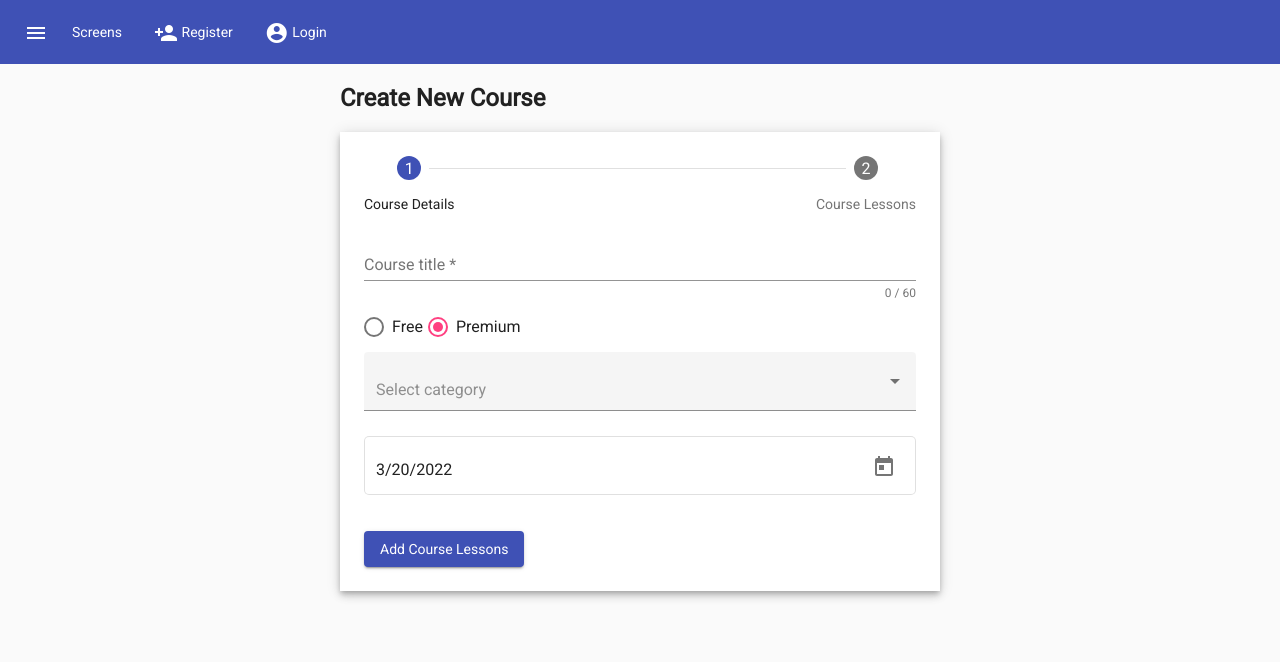
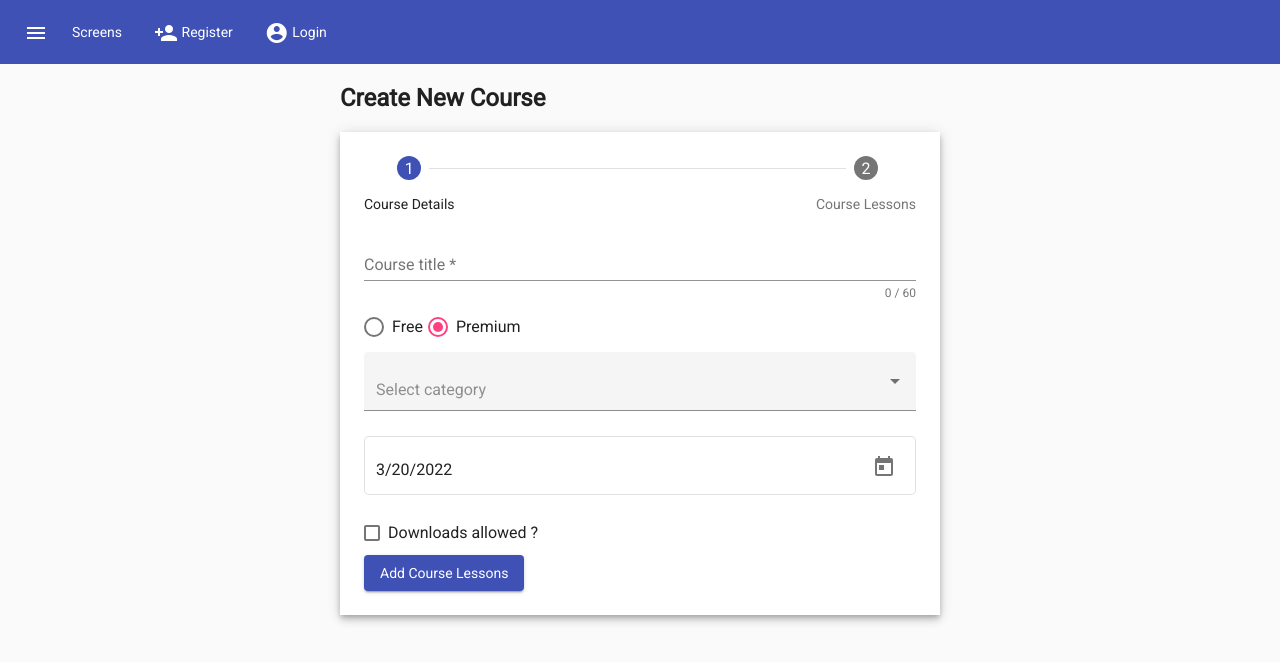
Before and after one commit to Samuel-Brr/Angular-Material-In-Depth, an Angular app: page /add-new-course in a window 1280 px wide. Shown: the top 662 px of the page. Built offline with nearby package versions, Linux system fonts and the light colour scheme.

Commit message:
Angular Material Check Box

```diff
--- a/src/app/create-course/create-course-step-1/create-course-step-1.component.html
+++ b/src/app/create-course/create-course-step-1/create-course-step-1.component.html
@@ -52,5 +52,10 @@
 
   </mat-form-field>
 
+  <mat-checkbox color="primary" formControlName="downloadsAllowed">
+
+    Downloads allowed ?
+
+  </mat-checkbox>
 
 </div>
```
